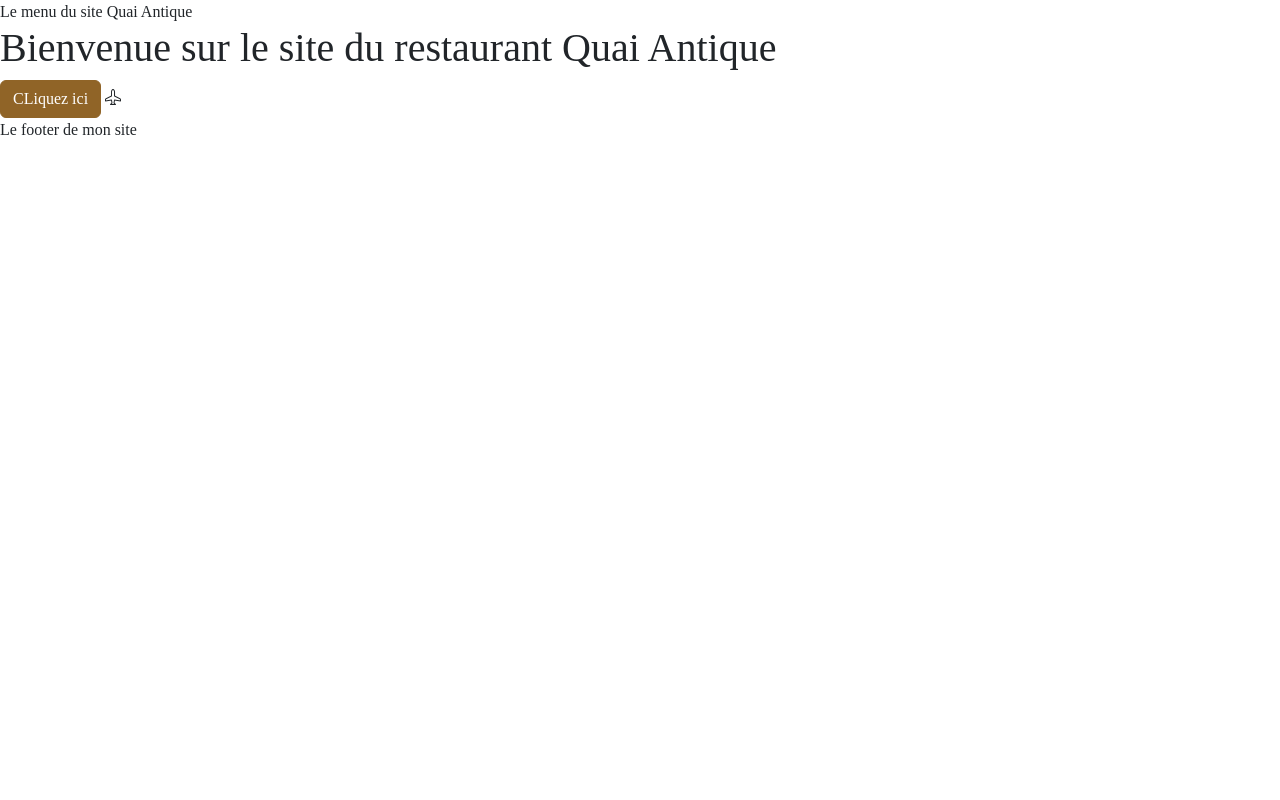
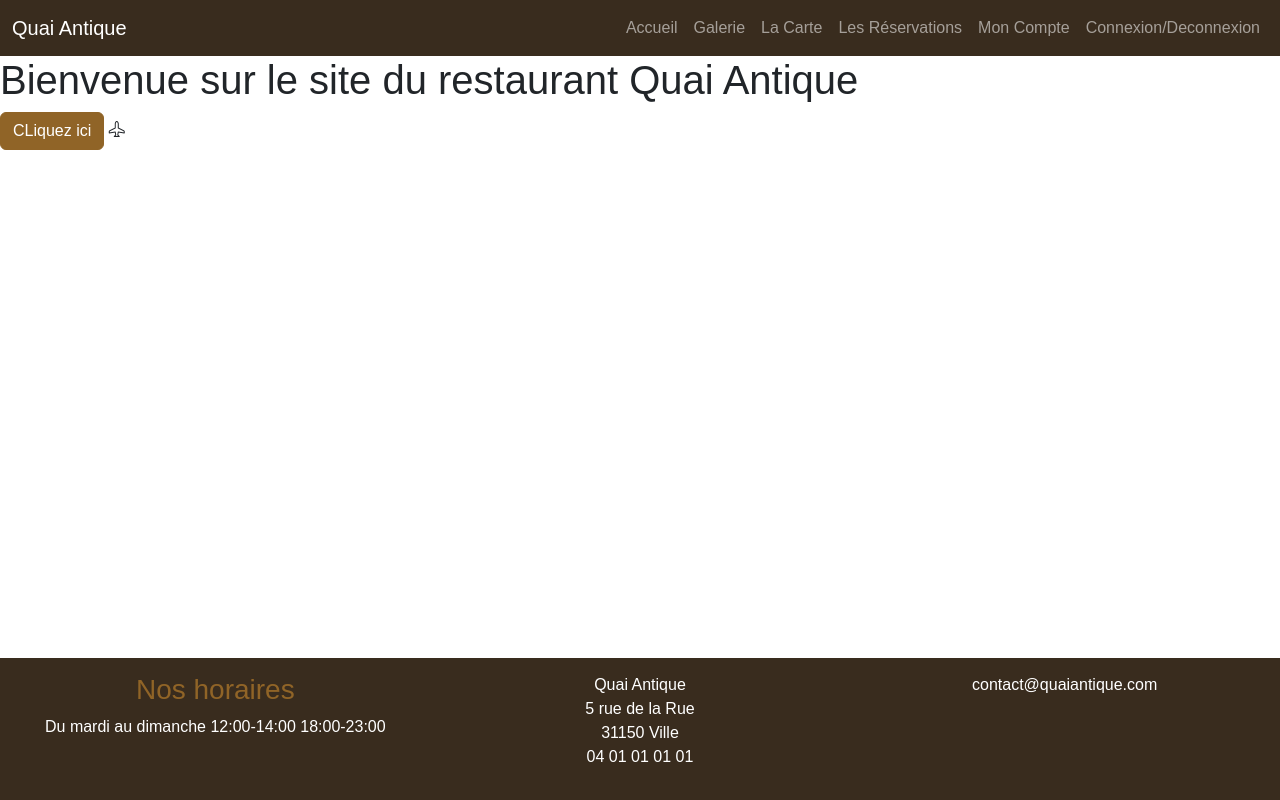
Before and after one commit to sykfeuil/QuaiAntiqueRestaurantFront, a website with bundled scripts: page index.html in a window 1280 px wide. Built offline with nearby package versions, Linux system fonts and the light colour scheme; files whose address does not match are found by name.

Commit message:
Ajout du footer

```diff
--- a/index.html
+++ b/index.html
@@ -10,13 +10,61 @@
 </head>
 <body>
 
-    <header>Le menu du site Quai Antique</header>
+    <header>
+        <nav class="navbar navbar-expand-md bg-dark" data-bs-theme="dark">
+            <div class="container-fluid">
+              <a class="navbar-brand" href="/">Quai Antique</a>
+              <button class="navbar-toggler" type="button" data-bs-toggle="collapse" data-bs-target="#navbarSupportedContent" aria-controls="navbarSupportedContent" aria-expanded="false" aria-label="Toggle navigation">
+                <span class="navbar-toggler-icon"></span>
+              </button>
+              <div class="collapse navbar-collapse" id="navbarSupportedContent">
+                <ul class="navbar-nav ms-auto mb-2 mb-lg-0">
+                  <li class="nav-item">
+                    <a class="nav-link" href="/">Accueil</a>
+                  </li>
+                  <li class="nav-item">
+                    <a class="nav-link" href="/galerie">Galerie</a>
+                  </li>
+                  <li class="nav-item">
+                    <a class="nav-link" href="#">La Carte</a>
+                  </li>
+                  <li class="nav-item">
+                    <a class="nav-link" href="#">Les Réservations</a>
+                  </li>
+                  <li class="nav-item">
+                    <a class="nav-link" href="#">Mon Compte</a>
+                  </li>
+                  <li class="nav-item">
+                    <a class="nav-link" href="#">Connexion/Deconnexion</a>
+                  </li>
+                </ul>
+              </div>
+            </div>
+          </nav>
+    </header>
 
     <main id="main-page">
         <!-- Le contenu de la page sera injecté ici -->
     </main>
 
-    <footer>Le footer de mon site</footer>
+    <footer class="bg-dark text-white text-center footer">
+      <div class="row">
+        <div class="col-12 col-md-4">
+          <h3 class="text-primary">Nos horaires</h3>
+          <p>Du mardi au dimanche  12:00-14:00    18:00-23:00</p>
+        </div>
+        <div class="col-6 col-md-4">
+          <p>Quai Antique<br/>
+            5 rue de la Rue<br/>
+            31150 Ville<br/>
+            04 01 01 01 01
+          </p>
+        </div>
+        <div class="col-6 col-md-4">
+          <p>contact@quaiantique.com</p>
+        </div>
+      </div>
+    </footer>
 
     <script type="module" src="Router/router.js"></script>
     <script src="node_modules/bootstrap/dist/js/bootstrap.bundle.min.js"></script>
--- a/scss/_custom.scss
+++ b/scss/_custom.scss
@@ -8,8 +8,8 @@
 $dark : #392C1E;
 $black : #292222;
 
-$font-family-sans-serif : "Montserrat", "sans-serif" !default;
-$font-family-serif : "Hind Madurai", "serif" !default;
+$font-family-sans-serif : "Montserrat", sans-serif !default;
+$font-family-serif : "Hind Madurai", serif !default;
 
 
 @import "../node_modules/bootstrap/scss/bootstrap";
--- a/scss/main.scss
+++ b/scss/main.scss
@@ -1,2 +1,18 @@
 @import url(/node_modules/bootstrap-icons/font/bootstrap-icons.css);
 @import 'custom.scss';
+
+html {
+    position: relative;
+    min-height: 100%;
+}
+
+main {
+    margin-bottom: 250px;
+}
+
+footer.footer {
+    padding: 15px;
+    position: absolute;
+    bottom: 0;
+    width: 100%;
+}
```
Also changed, not shown: scss/main.css, 1 other file.
